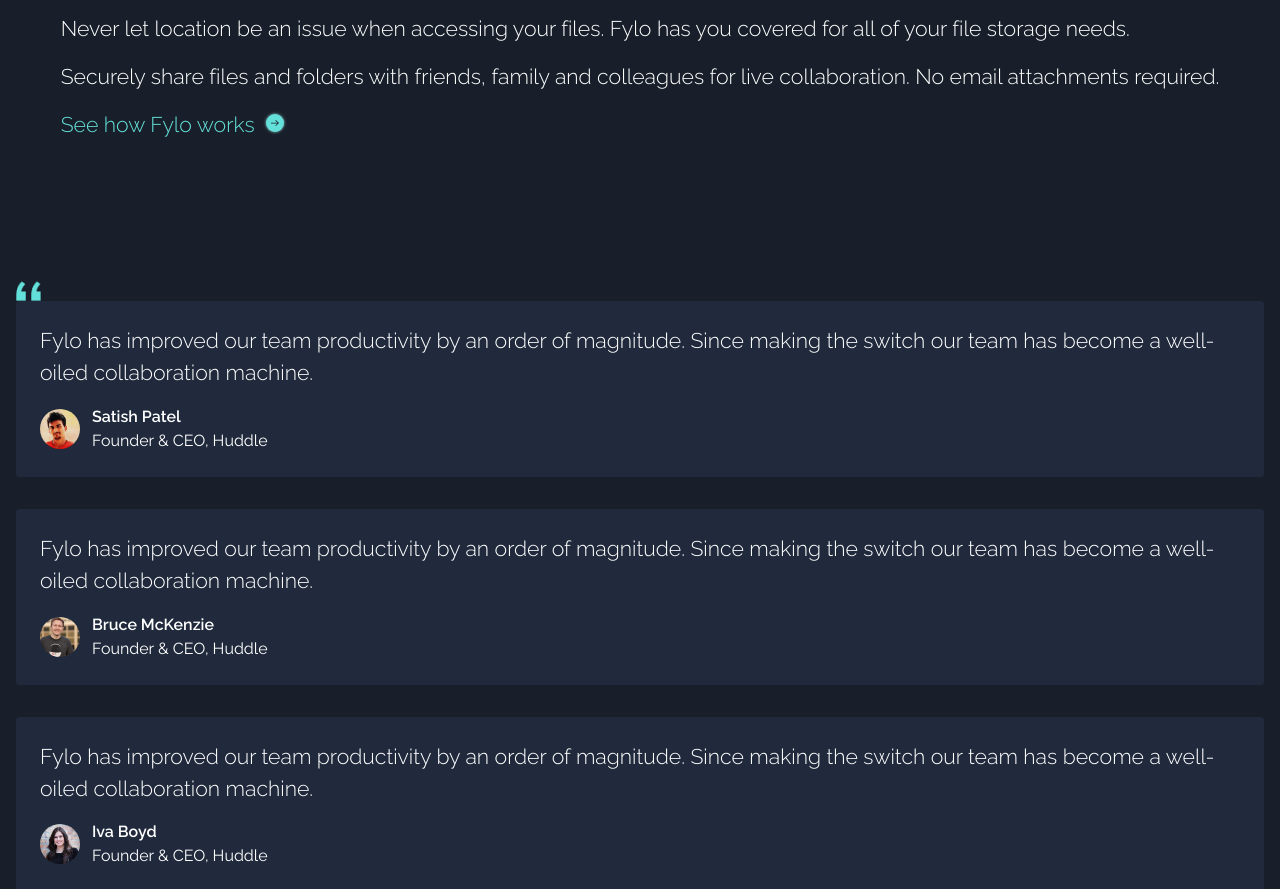
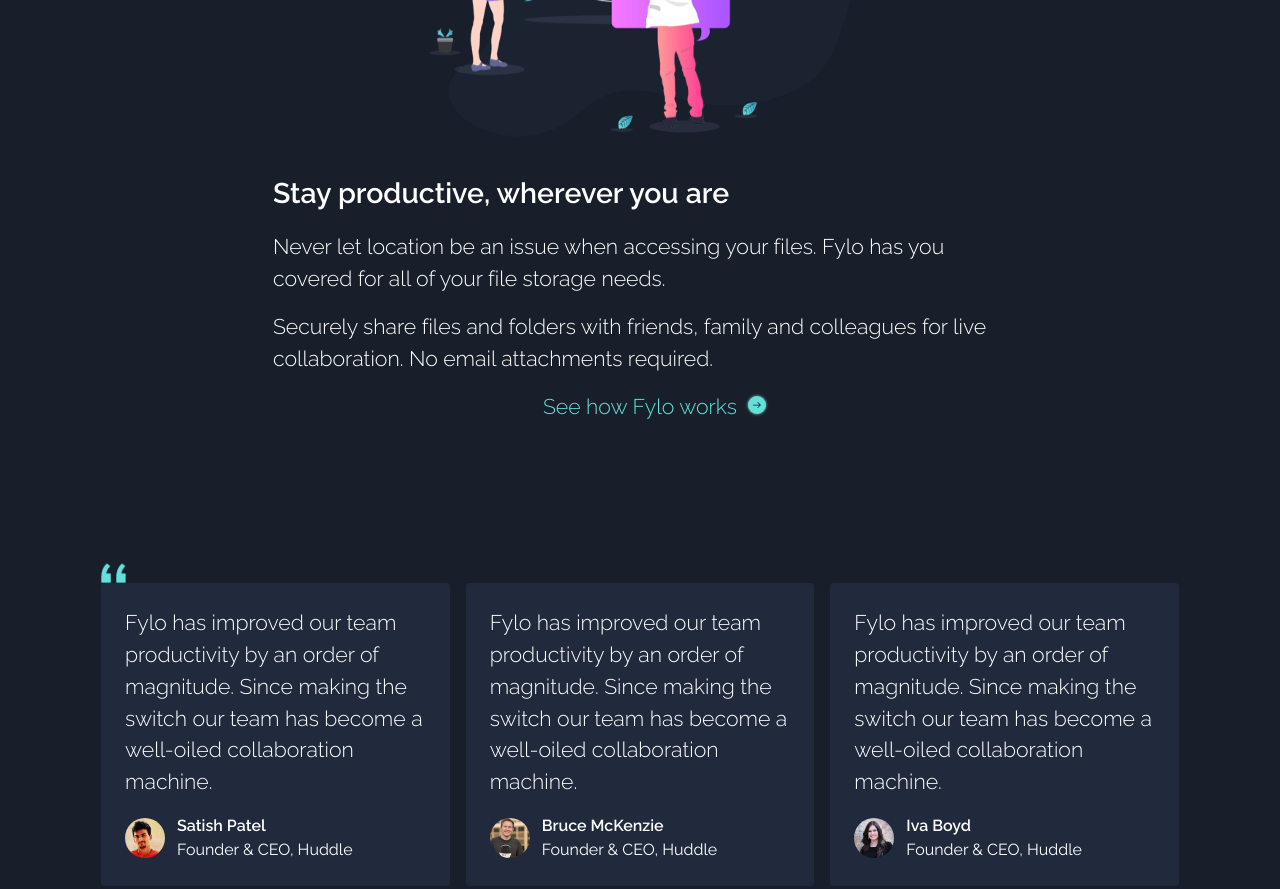
Before and after one commit to dottereldesign/fylo_dark_theme_landing_page, a plain HTML site: page index.html in a window 1280 px wide. Shown: the part 1894-2783 px from the top of the page. Drawn offline with Linux system fonts and the light colour scheme.

Commit message:
Add testimonial media queries for desktop.

```diff
--- a/index.html
+++ b/index.html
@@ -94,7 +94,7 @@
         Securely share files and folders with friends, family and colleagues for live collaboration. No email
         attachments required.
       </p>
-      <a href="">
+      <a href="#">
         <p>See how Fylo works</p>
       </a>
     </article>
--- a/style.css
+++ b/style.css
@@ -397,6 +397,75 @@ main a {
   margin-top: 2px;
 }
 
+@media (min-width: 500px) {
+  .productive {
+    display: flex;
+    flex-direction: column;
+    align-items: center;
+    background-color: var(--clr-primary-200);
+    background-image: url("images/illustration-stay-productive.png");
+    background-repeat: no-repeat;
+    background-position: center top 0;
+    background-size: 450px 339px;
+    padding: 350px 16px 0 16px;
+    width: min(100%, 800px);
+    margin: 0 auto;
+  }
+
+  .productive article {
+    display: flex;
+    flex-direction: column;
+    align-items: center;
+  }
+
+  .productive h2 {
+    color: var(--clr-neutral-100);
+    font-family: var(--ff-primary-100);
+    font-size: var(--fs-600);
+    font-weight: var(--fw-semi-bold);
+    margin-top: 24px;
+    width: min(100%, 734px);
+  }
+
+  .productive p {
+    color: var(--clr-neutral-100);
+    font-family: var(--ff-primary-100);
+    font-size: var(--fs-500);
+    font-weight: var(--fw-light);
+    margin-top: 16px;
+    width: min(100%, 734px);
+    text-align: left;
+  }
+
+  .productive a {
+    text-decoration: none;
+  }
+
+  .productive a p {
+    display: inline-block;
+    color: var(--clr-accent-100);
+    font-size: var(--fs-500);
+    position: relative;
+  }
+
+  .productive a p::after {
+    content: "";
+    width: 24px;
+    height: 24px;
+    background-image: url("images/icon-arrow.svg");
+    background-size: 24px 24px;
+    position: absolute;
+    right: -32px;
+    margin-top: 2px;
+  }
+}
+
+@media (min-width: 964px) {
+  .productive {
+    margin: 128px auto 0 auto;
+  }
+}
+
 /* testimonial - section */
 .testimonial {
   display: flex;
@@ -424,6 +493,7 @@ main a {
   font-family: var(--ff-primary-100);
   border-radius: 4px;
   position: relative;
+  width: min(100%, 359px);
 }
 
 .testimonial article:last-child {
@@ -466,6 +536,83 @@ main a {
   font-family: var(--ff-primary-100);
   font-size: var(--fs-400);
   font-weight: var(--fw-regular);
+}
+
+@media (min-width: 1110px) {
+  .testimonial {
+    display: grid;
+    grid-template-columns: repeat(3, 1fr);
+    flex-direction: column;
+    align-items: center;
+    background-color: var(--clr-primary-200);
+    padding: 128px 16px 0 16px;
+    gap: 16px;
+    width: min(100%, 1110px);
+    margin: 0 auto 128px auto;
+  }
+
+  .testimonial article:first-child::before {
+    content: "";
+    width: 25px;
+    height: 20px;
+    position: absolute;
+    top: -20px;
+    left: 0;
+    background-image: url("images/bg-quotes.png");
+    background-size: 25px 20px;
+  }
+
+  .testimonial article {
+    background-color: var(--clr-primary-400);
+    color: var(--clr-neutral-100);
+    padding: 24px;
+    font-family: var(--ff-primary-100);
+    border-radius: 4px;
+    position: relative;
+    width: min(100%, 359px);
+  }
+
+  .testimonial article:last-child {
+    margin-bottom: 0;
+  }
+
+  .testimonial article:not(first-child) {
+    margin-top: 32px;
+  }
+
+  .testimonial_customer {
+    display: flex;
+    margin-top: 16px;
+    align-items: center;
+  }
+
+  .testimonial img {
+    border-radius: 100%;
+    width: 40px;
+    height: 40px;
+    margin-right: 12px;
+  }
+
+  .testimonial p:first-child {
+    color: var(--clr-neutral-100);
+    font-family: var(--ff-primary-100);
+    font-size: var(--fs-500);
+    font-weight: var(--fw-light);
+  }
+
+  .testimonial h3 {
+    color: var(--clr-neutral-100);
+    font-family: var(--ff-primary-100);
+    font-size: var(--fs-400);
+    font-weight: var(--fw-semi-bold);
+  }
+
+  .testimonial_role {
+    color: var(--clr-neutral-100);
+    font-family: var(--ff-primary-100);
+    font-size: var(--fs-400);
+    font-weight: var(--fw-regular);
+  }
 }
 
 /* access - section */
```
